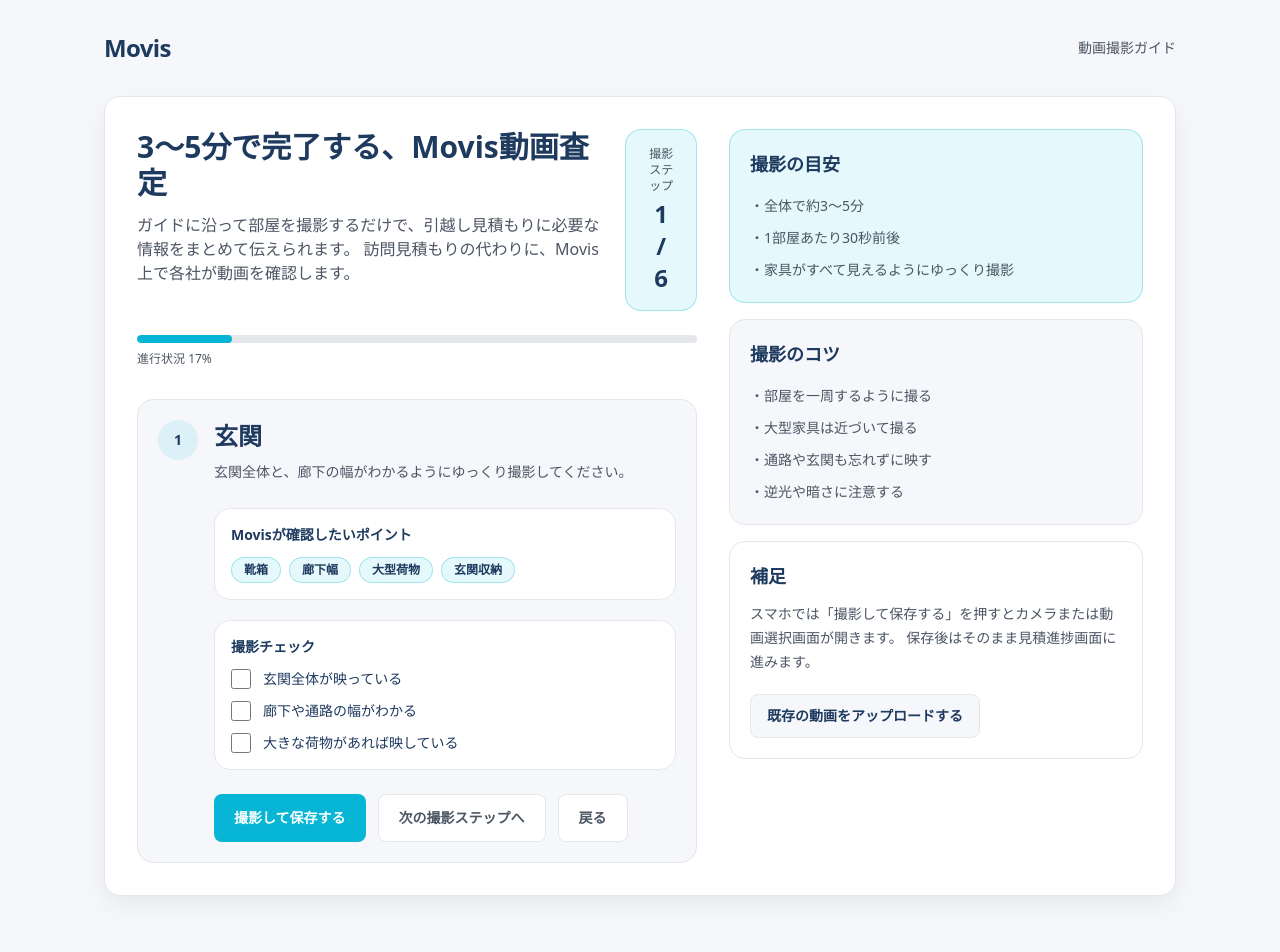
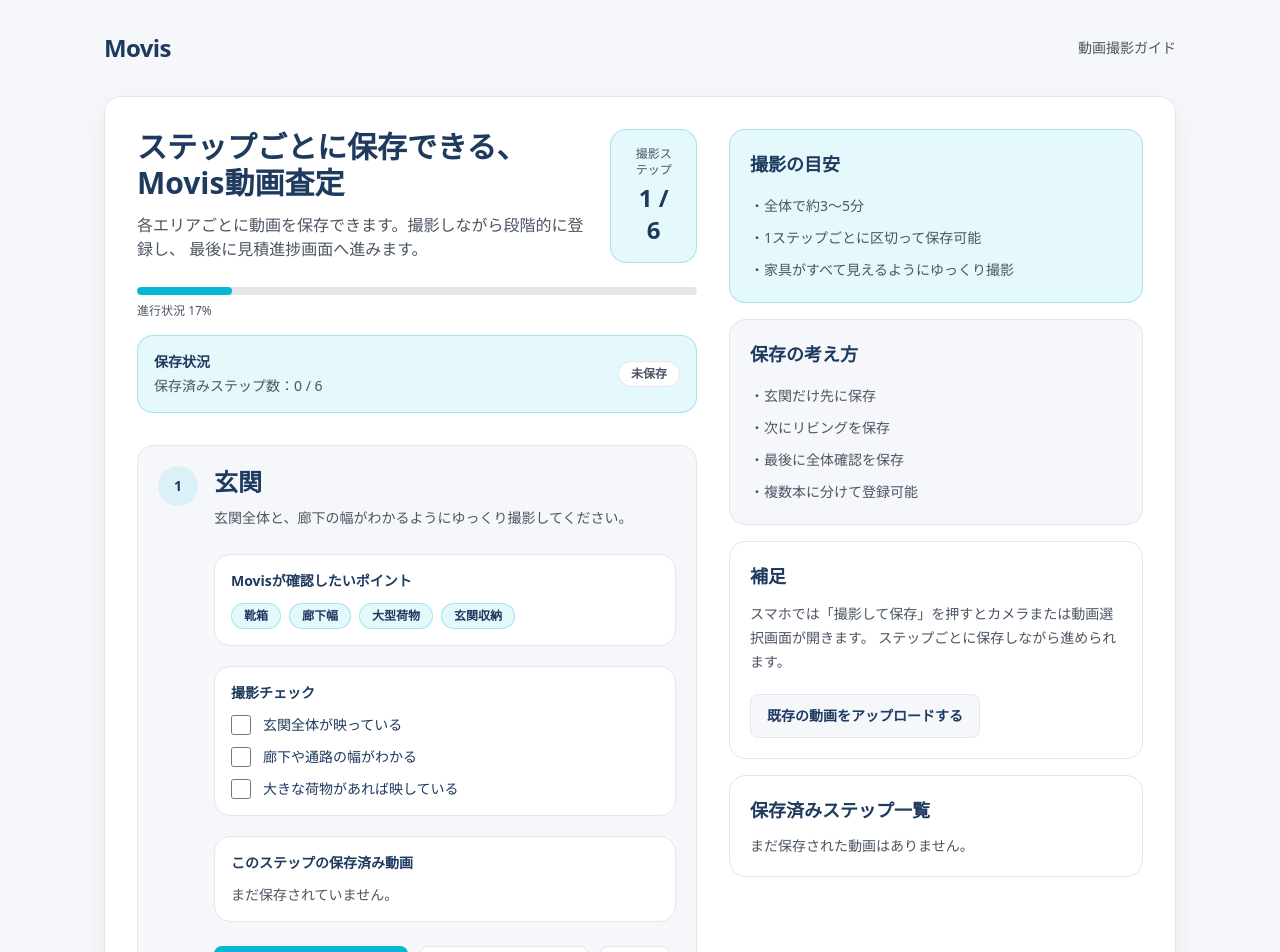
Before and after one commit to rjshimoyama-bot/lifeport-mvp, a Next.js app: page /video in a window 1280 px wide. Shown: the top 952 px of the page. Before the commit the page ends 928 px from the top, so only its background shows below. Built offline with nearby package versions, Linux system fonts and the light colour scheme.

Commit message:
Update page.tsx

```diff
--- a/app/video/page.tsx
+++ b/app/video/page.tsx
@@ -1,8 +1,8 @@
 "use client";
 
 import Link from "next/link";
-import { useMemo, useRef, useState } from "react";
-import { saveVideo } from "../../lib/videoStore";
+import { useEffect, useMemo, useRef, useState } from "react";
+import { listVideos, saveVideo, type StoredVideoMeta } from "../../lib/videoStore";
 
 const steps = [
   {
@@ -77,12 +77,37 @@ export default function VideoPage() {
   const [currentStep, setCurrentStep] = useState(0);
   const [checkedItems, setCheckedItems] = useState<string[]>([]);
   const [isSaving, setIsSaving] = useState(false);
+  const [savedVideos, setSavedVideos] = useState<StoredVideoMeta[]>([]);
   const fileInputRef = useRef<HTMLInputElement | null>(null);
 
   const current = steps[currentStep];
   const progress = Math.round(((currentStep + 1) / steps.length) * 100);
 
-  const canMoveNext = useMemo(() => checkedItems.length > 0, [checkedItems.length]);
+  const stepVideos = useMemo(
+    () => savedVideos.filter((v) => v.stepId === current.id),
+    [savedVideos, current.id]
+  );
+
+  const totalSavedSteps = useMemo(() => {
+    return new Set(savedVideos.map((v) => v.stepId).filter(Boolean)).size;
+  }, [savedVideos]);
+
+  const canMoveNext = useMemo(() => {
+    return checkedItems.length > 0;
+  }, [checkedItems.length]);
+
+  useEffect(() => {
+    refreshSavedVideos();
+  }, []);
+
+  const refreshSavedVideos = async () => {
+    try {
+      const all = await listVideos();
+      setSavedVideos(all);
+    } catch (error) {
+      console.error(error);
+    }
+  };
 
   const toggleCheck = (item: string) => {
     setCheckedItems((prev) =>
@@ -114,17 +139,38 @@ export default function VideoPage() {
     try {
       setIsSaving(true);
 
-      const saved = await saveVideo(file);
-      localStorage.setItem("movis_latest_video_meta", JSON.stringify(saved));
+      const saved = await saveVideo(file, {
+        stepId: current.id,
+        stepTitle: current.title,
+      });
 
-      alert("動画を保存しました。見積進捗画面へ進みます。");
-      window.location.href = "/progress";
+      const latestMeta = {
+        id: saved.id,
+        fileName: saved.fileName,
+        fileType: saved.fileType,
+        uploadedAt: saved.uploadedAt,
+        size: saved.size,
+      };
+
+      localStorage.setItem("movis_latest_video_meta", JSON.stringify(latestMeta));
+      await refreshSavedVideos();
+
+      alert(`「${current.title}」の動画を保存しました。`);
     } catch (error) {
       console.error(error);
       alert("動画の保存に失敗しました。");
     } finally {
       setIsSaving(false);
+      if (fileInputRef.current) fileInputRef.current.value = "";
     }
+  };
+
+  const goToProgress = () => {
+    if (savedVideos.length === 0) {
+      alert("少なくとも1本は動画を保存してください。");
+      return;
+    }
+    window.location.href = "/progress";
   };
 
   return (
@@ -144,11 +190,11 @@ export default function VideoPage() {
                 <div className="flex items-start justify-between gap-4">
                   <div>
                     <h1 className="text-2xl font-bold text-navy md:text-3xl">
-                      3〜5分で完了する、Movis動画査定
+                      ステップごとに保存できる、Movis動画査定
                     </h1>
                     <p className="mt-3 text-sm leading-6 text-muted md:text-base">
-                      ガイドに沿って部屋を撮影するだけで、引越し見積もりに必要な情報をまとめて伝えられます。
-                      訪問見積もりの代わりに、Movis上で各社が動画を確認します。
+                      各エリアごとに動画を保存できます。撮影しながら段階的に登録し、
+                      最後に見積進捗画面へ進みます。
                     </p>
                   </div>
 
@@ -168,6 +214,28 @@ export default function VideoPage() {
                     />
                   </div>
                   <div className="mt-2 text-xs text-muted">進行状況 {progress}%</div>
+                </div>
+
+                <div className="mt-4 rounded-2xl border border-cyan/30 bg-cyan/10 p-4">
+                  <div className="flex flex-col gap-3 md:flex-row md:items-center md:justify-between">
+                    <div>
+                      <div className="text-sm font-semibold text-navy">保存状況</div>
+                      <div className="mt-1 text-sm text-muted">
+                        保存済みステップ数：{totalSavedSteps} / {steps.length}
+                      </div>
+                    </div>
+
+                    <span
+                      className={[
+                        "inline-flex rounded-full border px-3 py-1 text-xs font-semibold",
+                        stepVideos.length > 0
+                          ? "border-green-300 bg-green-50 text-green-700"
+                          : "border-border bg-white text-muted",
+                      ].join(" ")}
+                    >
+                      {stepVideos.length > 0 ? "このステップは保存済み" : "未保存"}
+                    </span>
+                  </div>
                 </div>
 
                 <div className="mt-8 rounded-2xl border border-border bg-bg p-5">
@@ -215,7 +283,34 @@ export default function VideoPage() {
                         </div>
                       </div>
 
-                      <div className="mt-6 flex flex-col gap-3 sm:flex-row">
+                      <div className="mt-5 rounded-2xl border border-border bg-white p-4">
+                        <div className="text-sm font-semibold text-navy">このステップの保存済み動画</div>
+
+                        {stepVideos.length === 0 ? (
+                          <div className="mt-3 text-sm text-muted">
+                            まだ保存されていません。
+                          </div>
+                        ) : (
+                          <div className="mt-3 space-y-2">
+                            {stepVideos.map((video) => (
+                              <div
+                                key={video.id}
+                                className="rounded-xl border border-green-300 bg-green-50 px-4 py-3"
+                              >
+                                <div className="text-sm font-semibold text-green-700">
+                                  保存済み
+                                </div>
+                                <div className="mt-1 text-sm text-navy">{video.fileName}</div>
+                                <div className="mt-1 text-xs text-muted">
+                                  約{Math.round((video.size / 1024 / 1024) * 100) / 100} MB
+                                </div>
+                              </div>
+                            ))}
+                          </div>
+                        )}
+                      </div>
+
+                      <div className="mt-6 flex flex-col gap-3 sm:flex-row sm:flex-wrap">
                         <button
                           onClick={openCamera}
                           disabled={isSaving}
@@ -226,7 +321,7 @@ export default function VideoPage() {
                               : "bg-cyan text-white hover:bg-[#0891B2]",
                           ].join(" ")}
                         >
-                          {isSaving ? "保存中..." : "撮影して保存する"}
+                          {isSaving ? "保存中..." : `「${current.title}」を撮影して保存`}
                         </button>
 
                         <button
@@ -254,6 +349,13 @@ export default function VideoPage() {
                         >
                           戻る
                         </button>
+
+                        <button
+                          onClick={goToProgress}
+                          className="inline-flex h-12 items-center justify-center rounded-lg border border-navy bg-white px-5 text-sm font-semibold text-navy hover:bg-bg"
+                        >
+                          ここまで保存して進捗へ進む
+                        </button>
                       </div>
 
                       <input
@@ -274,26 +376,26 @@ export default function VideoPage() {
                   <div className="text-lg font-bold text-navy">撮影の目安</div>
                   <ul className="mt-4 space-y-2 text-sm leading-6 text-muted">
                     <li>・全体で約3〜5分</li>
-                    <li>・1部屋あたり30秒前後</li>
+                    <li>・1ステップごとに区切って保存可能</li>
                     <li>・家具がすべて見えるようにゆっくり撮影</li>
                   </ul>
                 </div>
 
                 <div className="rounded-2xl border border-border bg-bg p-5">
-                  <div className="text-lg font-bold text-navy">撮影のコツ</div>
+                  <div className="text-lg font-bold text-navy">保存の考え方</div>
                   <ul className="mt-4 space-y-2 text-sm leading-6 text-muted">
-                    <li>・部屋を一周するように撮る</li>
-                    <li>・大型家具は近づいて撮る</li>
-                    <li>・通路や玄関も忘れずに映す</li>
-                    <li>・逆光や暗さに注意する</li>
+                    <li>・玄関だけ先に保存</li>
+                    <li>・次にリビングを保存</li>
+                    <li>・最後に全体確認を保存</li>
+                    <li>・複数本に分けて登録可能</li>
                   </ul>
                 </div>
 
                 <div className="rounded-2xl border border-border bg-white p-5">
                   <div className="text-lg font-bold text-navy">補足</div>
                   <p className="mt-3 text-sm leading-6 text-muted">
-                    スマホでは「撮影して保存する」を押すとカメラまたは動画選択画面が開きます。
-                    保存後はそのまま見積進捗画面に進みます。
+                    スマホでは「撮影して保存」を押すとカメラまたは動画選択画面が開きます。
+                    ステップごとに保存しながら進められます。
                   </p>
 
                   <div className="mt-5">
@@ -305,6 +407,42 @@ export default function VideoPage() {
                     </Link>
                   </div>
                 </div>
+
+                <div className="rounded-2xl border border-border bg-white p-5">
+                  <div className="text-lg font-bold text-navy">保存済みステップ一覧</div>
+
+                  {savedVideos.length === 0 ? (
+                    <div className="mt-3 text-sm text-muted">
+                      まだ保存された動画はありません。
+                    </div>
+                  ) : (
+                    <div className="mt-3 space-y-2">
+                      {steps.map((step) => {
+                        const count = savedVideos.filter((v) => v.stepId === step.id).length;
+                        return (
+                          <div
+                            key={step.id}
+                            className="flex items-center justify-between rounded-xl border border-border bg-bg px-4 py-3"
+                          >
+                            <div className="text-sm font-medium text-navy">
+                              {step.id}. {step.title}
+                            </div>
+                            <span
+                              className={[
+                                "inline-flex rounded-full border px-3 py-1 text-xs font-semibold",
+                                count > 0
+                                  ? "border-green-300 bg-green-50 text-green-700"
+                                  : "border-border bg-white text-muted",
+                              ].join(" ")}
+                            >
+                              {count > 0 ? `${count}本保存済み` : "未保存"}
+                            </span>
+                          </div>
+                        );
+                      })}
+                    </div>
+                  )}
+                </div>
               </div>
             </div>
           </div>
```
